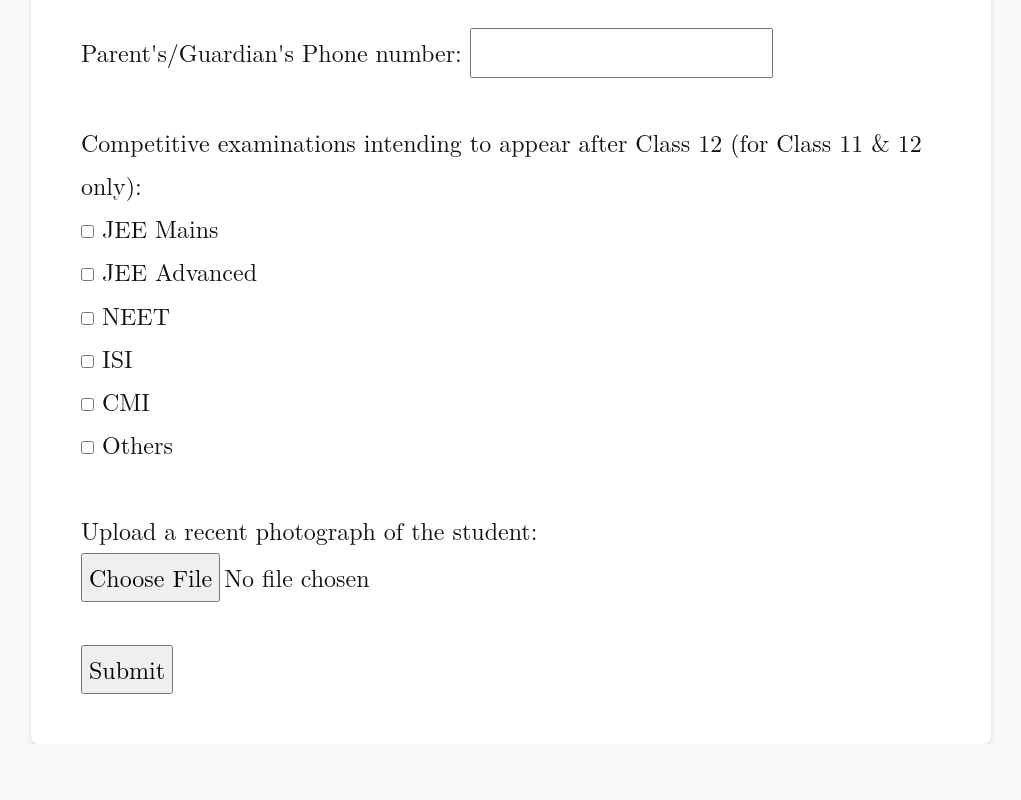
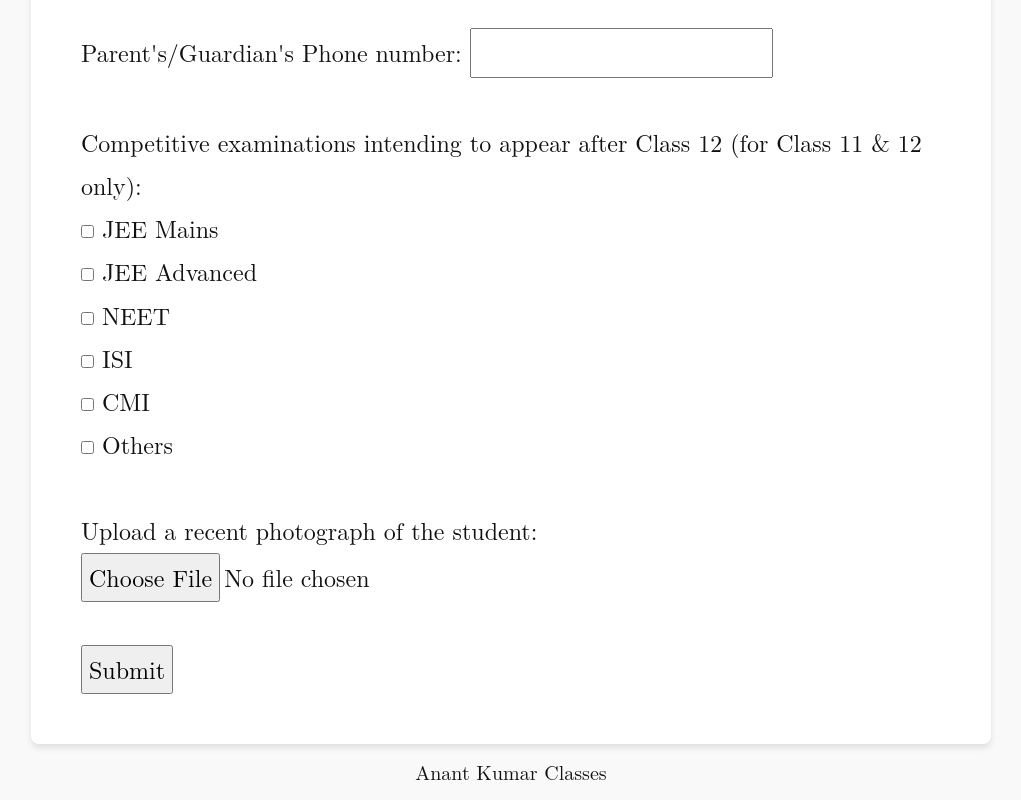
Before and after one commit to anantkumarclasses/web-content, a plain HTML site: page registration_form.html in a window 1280 px wide. Shown: the part 851-1651 px from the top of the page, without its empty margins (129-1150 px from the left). Before the commit the page ends 1595 px from the top, so only its background shows below. Drawn offline with nearby package versions, Linux system fonts and the light colour scheme.

Commit message:
Update registration_form.html

```diff
--- a/registration_form.html
+++ b/registration_form.html
@@ -70,6 +70,10 @@
     </form>
     </div>
   <iframe name="hidden_iframe" style="display:none;"></iframe>
+  <footer class="mt-auto" style="font-size: 0.8rem; text-align: center; width: 100%; padding: 10px;">
+  <p class="mb-0">Anant Kumar Classes</p>
+</footer>
+<script src="https://cdn.jsdelivr.net/npm/bootstrap@5.3.2/dist/js/bootstrap.bundle.min.js"></script>
   <script>
     function handleSubmission() {
       setTimeout(function() {
```
